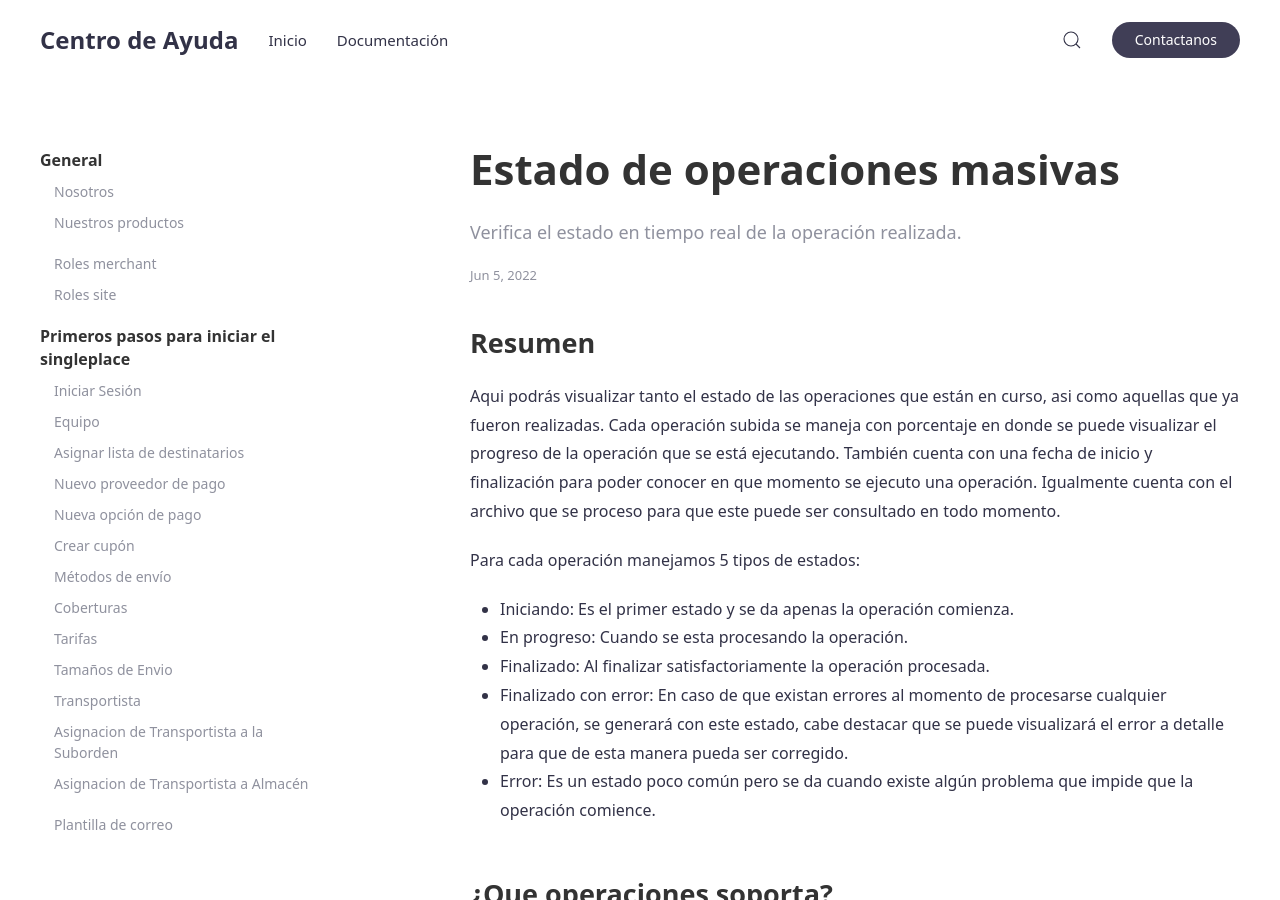
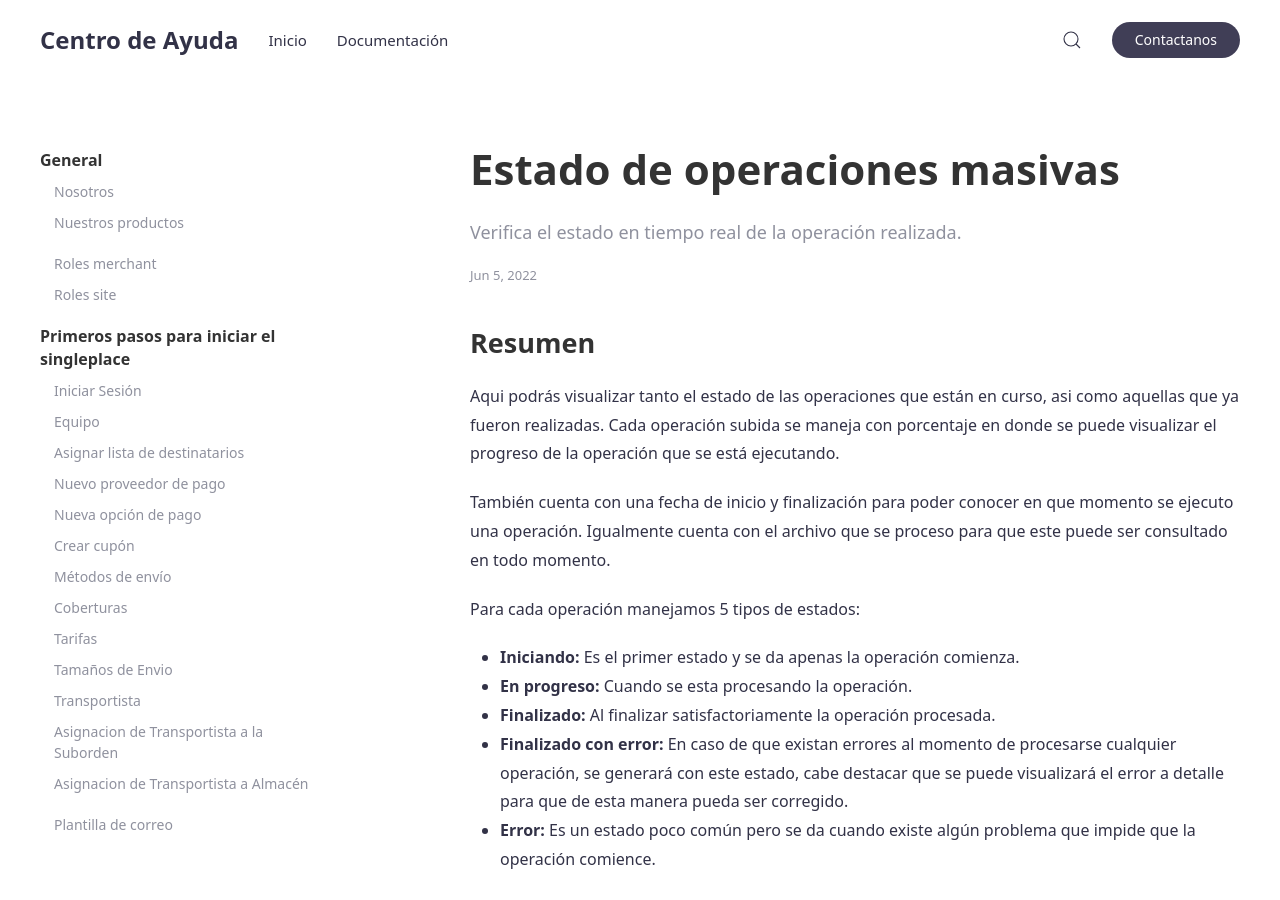
Before and after one commit to jztechpe/docshelp-old, a Jekyll site: the page built from docs/_docs/temas/estado-de-operaciones-masivas.md, in a window 1280 px wide and 900 px high. Built offline with Jekyll 4.4.1, drawn with Linux system fonts in a browser that asks for light colours; some of the changed text lies outside the part shown.

Commit message:
fix styles

```diff
--- a/docs/_docs/temas/estado-de-operaciones-masivas.md
+++ b/docs/_docs/temas/estado-de-operaciones-masivas.md
@@ -7,14 +7,16 @@ author: Oscar Cabrera
 
 ## Resumen
 Aqui podrás visualizar tanto el estado de las operaciones que están en curso, asi como aquellas que ya fueron realizadas.
-Cada operación subida se maneja con porcentaje en donde se puede visualizar el progreso de la operación que se está ejecutando. También cuenta con una fecha de inicio y finalización para poder conocer en que momento se ejecuto una operación. Igualmente cuenta con el archivo que se proceso para que este puede ser consultado en todo momento.
+Cada operación subida se maneja con porcentaje en donde se puede visualizar el progreso de la operación que se está ejecutando.
+
+También cuenta con una fecha de inicio y finalización para poder conocer en que momento se ejecuto una operación. Igualmente cuenta con el archivo que se proceso para que este puede ser consultado en todo momento.
 
 Para cada operación manejamos 5 tipos de estados:
-* Iniciando: Es el primer estado y se da apenas la operación comienza.
-* En progreso: Cuando se esta procesando la operación.
-* Finalizado: Al finalizar satisfactoriamente la operación procesada.
-* Finalizado con error: En caso de que existan errores al momento de procesarse cualquier operación, se generará con este estado, cabe destacar que se puede visualizará el error a detalle para que de esta manera pueda ser corregido.
-* Error: Es un estado poco común pero se da cuando existe algún problema que impide que la operación comience.
+* **Iniciando:** Es el primer estado y se da apenas la operación comienza.
+* **En progreso:** Cuando se esta procesando la operación.
+* **Finalizado:** Al finalizar satisfactoriamente la operación procesada.
+* **Finalizado con error:** En caso de que existan errores al momento de procesarse cualquier operación, se generará con este estado, cabe destacar que se puede visualizará el error a detalle para que de esta manera pueda ser corregido.
+* **Error:** Es un estado poco común pero se da cuando existe algún problema que impide que la operación comience.
 
 
 ## ¿Que operaciones soporta?
@@ -50,14 +52,14 @@ Para cada operación manejamos 5 tipos de estados:
 * Activación y desactivación masiva de variaciones
 * Actualización de boost
 
-En la siguiente pantalla podemos ver un ejemplo de los estados de operaciones masivas como site:
+En la siguiente pantalla podemos ver un ejemplo de los estados de operaciones masivas como **site**:
 {% include image.html img="../docs/temas/estado-de-operaciones-masivas-3.png" alt="Alt for image" caption="Estado de operaciones masivas como site" %}
 
-En la siguiente pantalla podemos ver un ejemplo de los estados de operaciones masivas como merchant:
+En la siguiente pantalla podemos ver un ejemplo de los estados de operaciones masivas como **merchant**:
 {% include image.html img="../docs/temas/estado-de-operaciones-masivas-1.jpg" alt="Alt for image" caption="Estado de operaciones masivas como merchant" %}
 
-Al hacer click en la **lupa** visualizaremos una ventana como esta, donde se muestra el detalle de los errores,:
+Al hacer click en la **lupa** visualizaremos una ventana como esta, donde se muestra el detalle de los **errores**:
 {% include image.html img="../docs/temas/estado-de-operaciones-masivas-2.jpg" alt="Alt for image" caption="Detalle de la operación procesada" %}
 
-En cada detalle se pueden agrupar si un error tiene la misma línea clave (ID, Nombre o SKU del producto procesado), en este error se puede visualizar exactamente cual es la línea en donde se encuentra y las posibles celdas en donde podría haberse cometido dicho error
+En cada detalle se pueden agrupar si un error tiene la misma línea clave (**ID**, **Nombre** o **SKU del producto procesado**), en este error se puede visualizar exactamente cual es la línea en donde se encuentra y las posibles celdas en donde podría haberse cometido dicho error
 {% include image.html img="../docs/temas/estado-de-operaciones-masivas-4.jpg" alt="Alt for image" caption="Detalle de la operación procesada" %}
```
